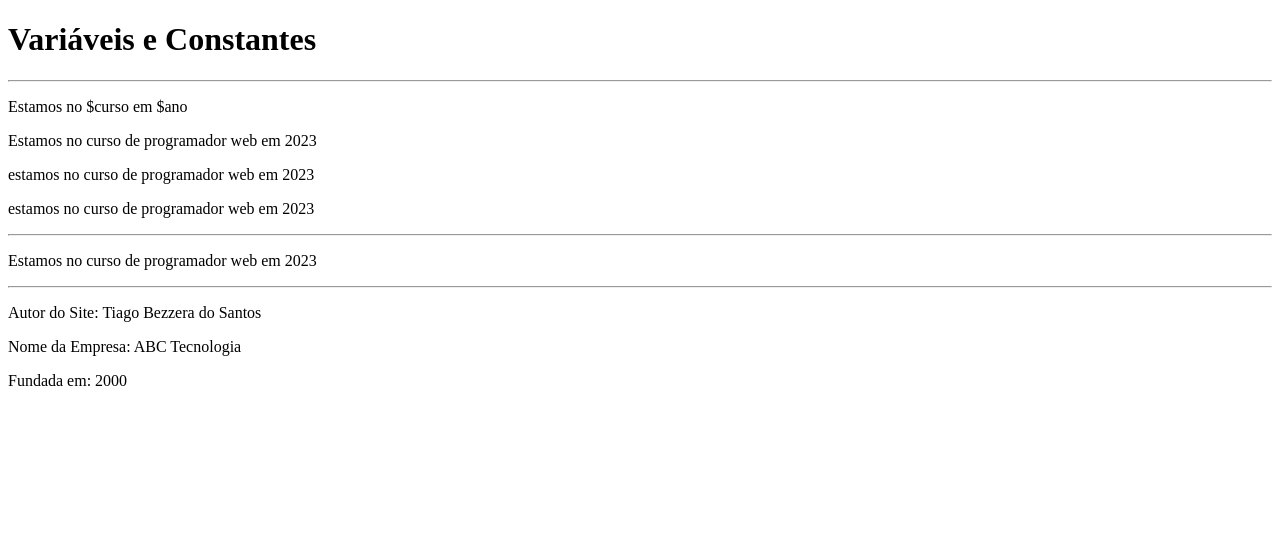
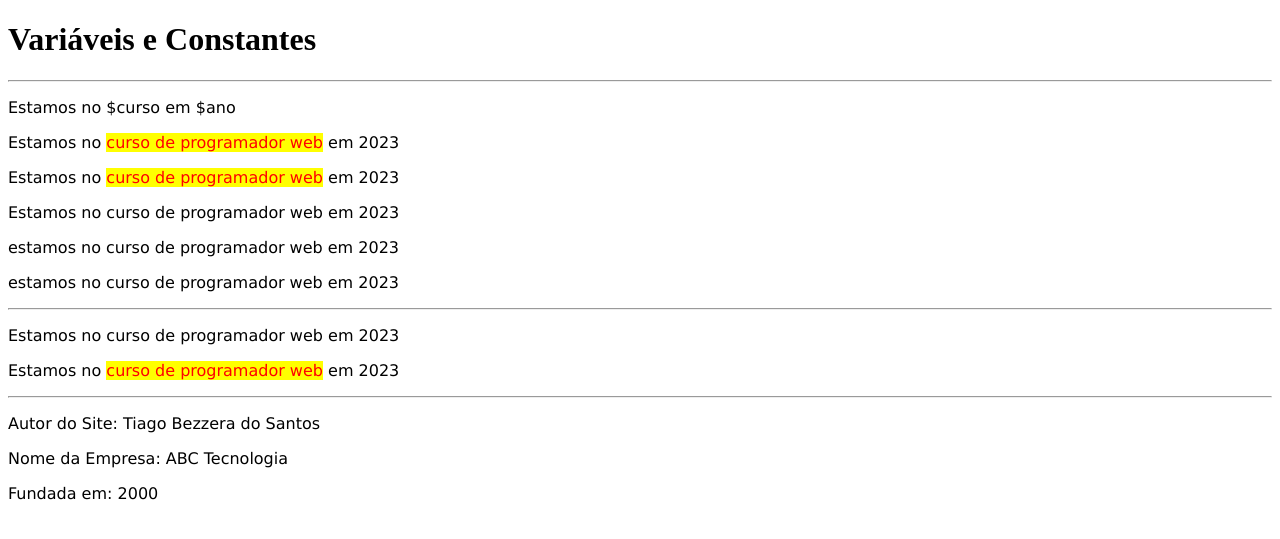
Before and after one commit to JuanMartinezXMBs/aulasphp-juan, a PHP site: page /02-variaveis-e-constantes.php in a window 1280 px wide. Shown: the top 539 px of the page. Run offline with PHP 8.4, Linux system fonts and the light colour scheme.

Commit message:
colocando o CSS no HTML pelo PHP

```diff
--- a/02-variaveis-e-constantes.php
+++ b/02-variaveis-e-constantes.php
@@ -4,6 +4,15 @@
     <meta charset="UTF-8">
     <meta name="viewport" content="width=device-width, initial-scale=1.0">
     <title>Variáveis e Constantes</title>
+
+    <style>
+        p { font-family: verdana; }
+
+        .destaque {
+            background-color: yellow;
+            color: red;
+        }
+    </style>
 
 </head>
 <body>
@@ -22,10 +31,14 @@
 
     // Não dá certo, as variáveis são tratadas como texto
     echo '<p>Estamos no $curso em $ano</p>';
-    //---------------------------------------------------
+    //-------------------------------------------------------------------------------
+    //Usando CSS
+    echo "<p>Estamos no <span class=\"destaque\"> $curso</span> em $ano</p>";
+
+    echo "<p>Estamos no <span class='destaque'> $curso</span> em $ano</p>";
 
     // Sainda interpolada
-    echo "<p>Estamos no $curso em $ano</p>";
+    echo "<p>Estamos no $curso</span> em $ano</p>";
 
     // Saída com CONCATENAÇÃO
     echo '<p> estamos no '.$curso.' em '.$ano.'</p>';
@@ -33,9 +46,13 @@
     ?>
     <hr>
 
+    <!-- ---------------------------------------------------------------------------- -->
     <!-- Forma de Saída ABREVIADA/SIMPLIFICADA -->
+    <p>Estamos no <?=$curso?> em <?=$ano?></p>
 
-    <p>Estamos no <?=$curso?> em <?=$ano?></p>
+    <!-- usando o CSS NESSE TIPO -->
+    <p>Estamos no <span class="destaque"><?=$curso?></span> em <?=$ano?></p>
+
     <hr>
 
     <?php
```
